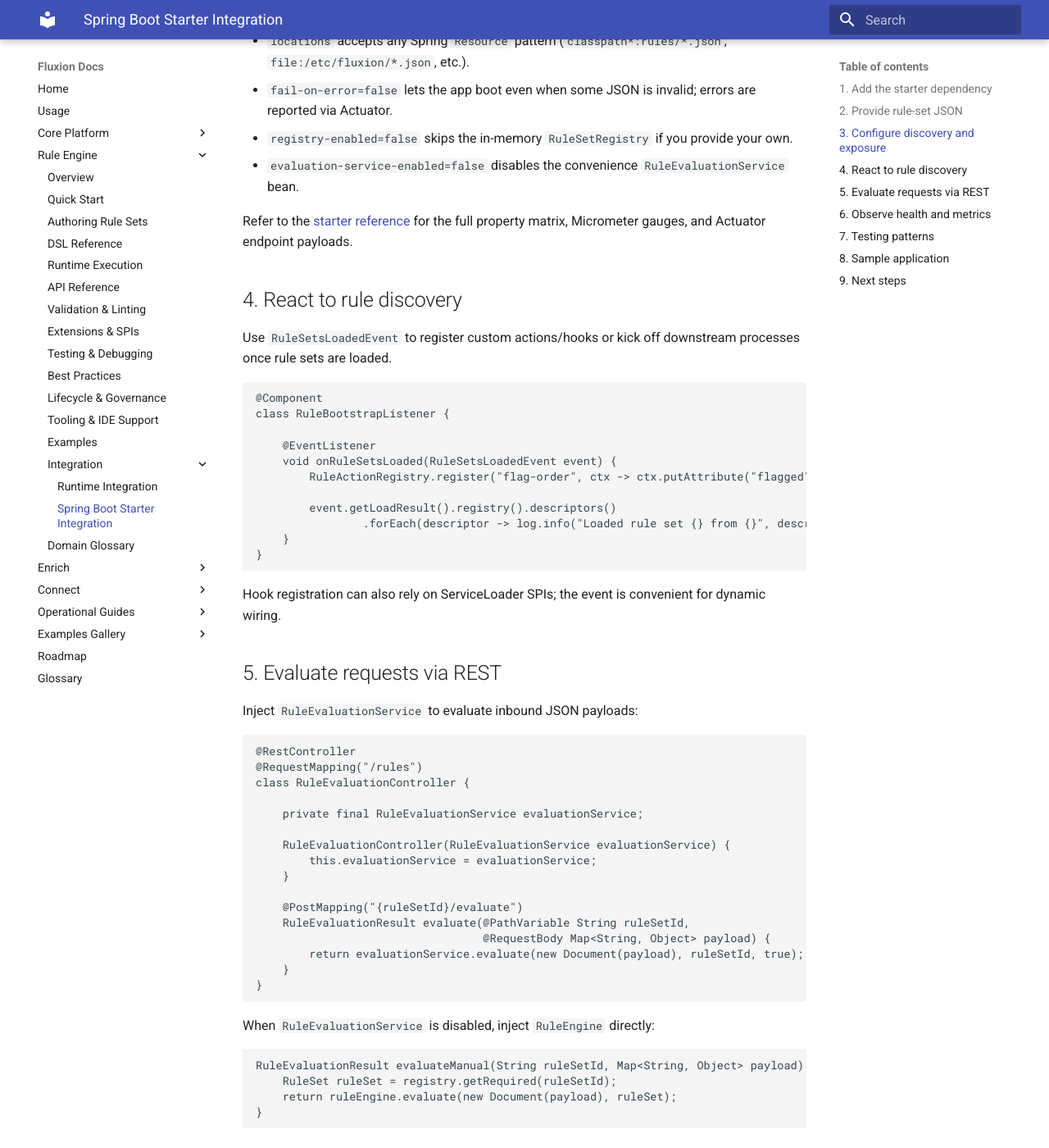
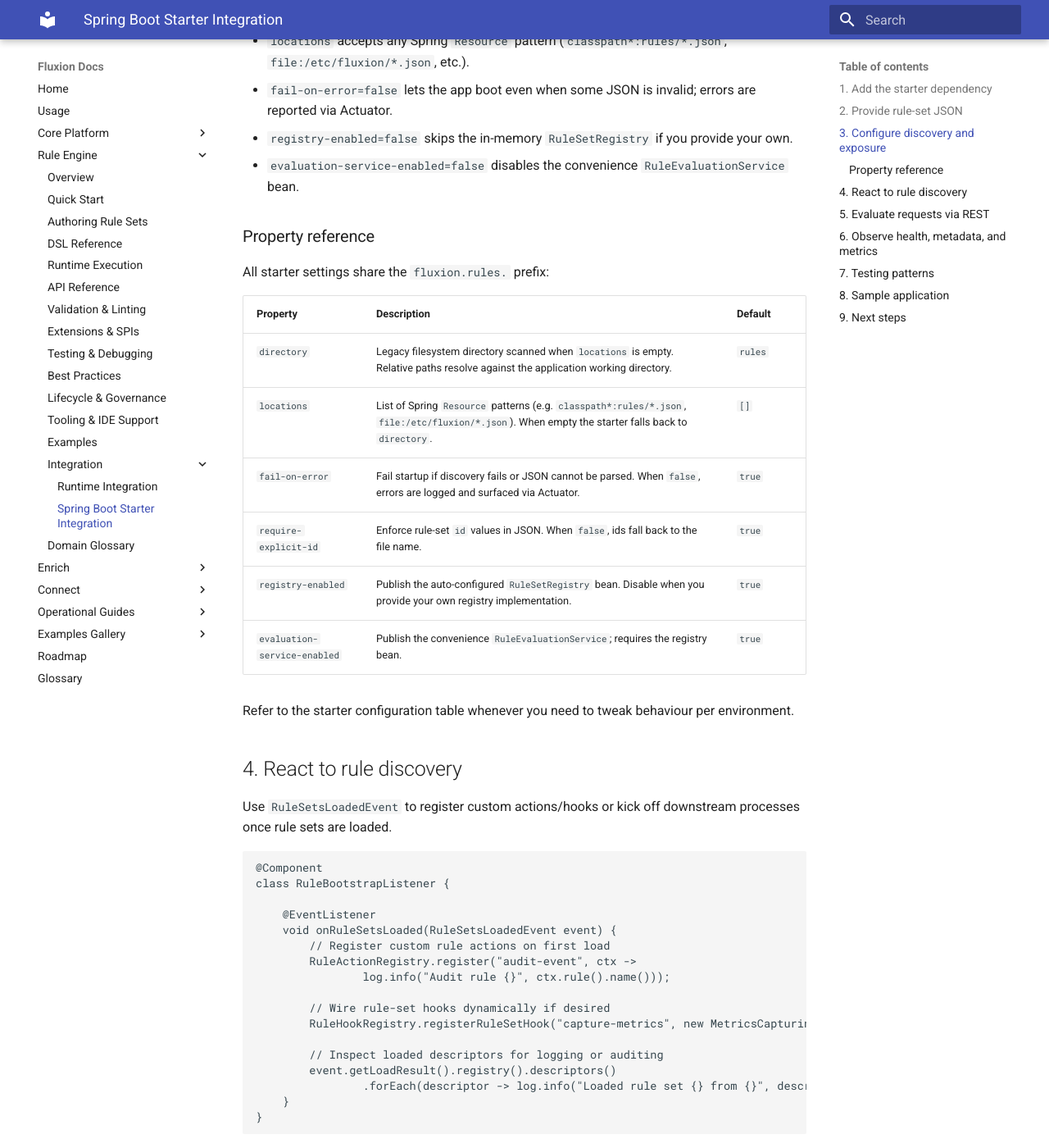
Before and after one commit to aredlavenkat/fluxion-docs, an MkDocs documentation site: the page built from docs/rules/spring-boot-integration.md, in a window 1280 px wide and 1400 px high, scrolled down 1812 px. Shown: the whole window at 82% size. Built offline with MkDocs 1.6.1 and Material for MkDocs 9.7.7, drawn with Linux system fonts in a browser that asks for light colours; some of the changed text lies outside the part shown.

Commit message:
Enhance Spring Boot integration documentation with detailed property reference and updated actuator metrics

````diff
--- a/docs/rules/spring-boot-integration.md
+++ b/docs/rules/spring-boot-integration.md
@@ -89,7 +89,20 @@ Key points:
 - `registry-enabled=false` skips the in-memory `RuleSetRegistry` if you provide your own.
 - `evaluation-service-enabled=false` disables the convenience `RuleEvaluationService` bean.
 
-Refer to the [starter reference](../rules-spring-boot-starter.md) for the full property matrix, Micrometer gauges, and Actuator endpoint payloads.
+### Property reference
+
+All starter settings share the `fluxion.rules.` prefix:
+
+| Property | Description | Default |
+| --- | --- | --- |
+| `directory` | Legacy filesystem directory scanned when `locations` is empty. Relative paths resolve against the application working directory. | `rules` |
+| `locations` | List of Spring `Resource` patterns (e.g. `classpath*:rules/*.json`, `file:/etc/fluxion/*.json`). When empty the starter falls back to `directory`. | `[]` |
+| `fail-on-error` | Fail startup if discovery fails or JSON cannot be parsed. When `false`, errors are logged and surfaced via Actuator. | `true` |
+| `require-explicit-id` | Enforce rule-set `id` values in JSON. When `false`, ids fall back to the file name. | `true` |
+| `registry-enabled` | Publish the auto-configured `RuleSetRegistry` bean. Disable when you provide your own registry implementation. | `true` |
+| `evaluation-service-enabled` | Publish the convenience `RuleEvaluationService`; requires the registry bean. | `true` |
+
+Refer to the starter configuration table whenever you need to tweak behaviour per environment.
 
 ## 4. React to rule discovery
 
@@ -101,15 +114,21 @@ class RuleBootstrapListener {
 
     @EventListener
     void onRuleSetsLoaded(RuleSetsLoadedEvent event) {
-        RuleActionRegistry.register("flag-order", ctx -> ctx.putAttribute("flagged", true));
+        // Register custom rule actions on first load
+        RuleActionRegistry.register("audit-event", ctx ->
+                log.info("Audit rule {}", ctx.rule().name()));
 
+        // Wire rule-set hooks dynamically if desired
+        RuleHookRegistry.registerRuleSetHook("capture-metrics", new MetricsCapturingHook());
+
+        // Inspect loaded descriptors for logging or auditing
         event.getLoadResult().registry().descriptors()
                 .forEach(descriptor -> log.info("Loaded rule set {} from {}", descriptor.id(), descriptor.source()));
     }
 }
 ```
 
-Hook registration can also rely on ServiceLoader SPIs; the event is convenient for dynamic wiring.
+Hook/action registration can also rely on ServiceLoader SPIs; the event is an optional integration point for dynamic wiring.
 
 ## 5. Evaluate requests via REST
 
@@ -143,13 +162,39 @@ RuleEvaluationResult evaluateManual(String ruleSetId, Map<String, Object> payloa
 }
 ```
 
-## 6. Observe health and metrics
+## 6. Observe health, metadata, and metrics
 
 With `spring-boot-starter-actuator` on the classpath:
 
-- `/actuator/health/fluxionRules` reports rule count, last load time, and non-fatal load errors.
-- `/actuator/fluxionRules` lists rule-set metadata (id, name, version, source) plus error details.
-- Micrometer gauges are auto-bound: `fluxion.rules.rule_sets`, `fluxion.rules.load_errors`, `fluxion.rules.last_loaded_epoch_millis`.
+- `/actuator/health/fluxionRules` includes `ruleSetCount`, `lastLoaded`, and a list of non-fatal discovery errors.
+- `/actuator/fluxionRules` returns rule-set descriptors (`id`, `name`, `version`, `ruleCount`, `metadata`, `source`) and the same error payload.
+- Micrometer gauges are auto-bound:
+  - `fluxion.rules.rule_sets` – number of loaded rule sets
+  - `fluxion.rules.load_errors` – non-fatal error count (only increments when `fail-on-error=false`)
+  - `fluxion.rules.last_loaded_epoch_millis` – epoch timestamp of the last successful load
+
+Example `/actuator/fluxionRules` response:
+
+```json
+{
+  "ruleSets": [
+    {
+      "id": "orders",
+      "name": "Order Rules",
+      "version": "1.0.0",
+      "ruleCount": 4,
+      "metadata": {
+        "owner": "payments-risk"
+      },
+      "source": "classpath:rules/orders.json"
+    }
+  ],
+  "errors": [],
+  "loadedAt": "2024-10-10T18:23:11.123Z"
+}
+```
+
+Errors appear only when `fail-on-error=false` and the starter skips malformed files.
 
 Expose the endpoints via `management.endpoints.web.exposure.include`. Feed metrics into Prometheus, Datadog, etc.
 
````
